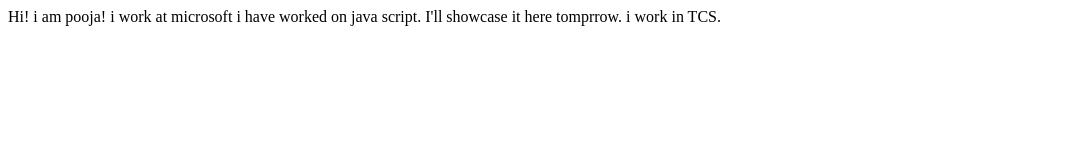
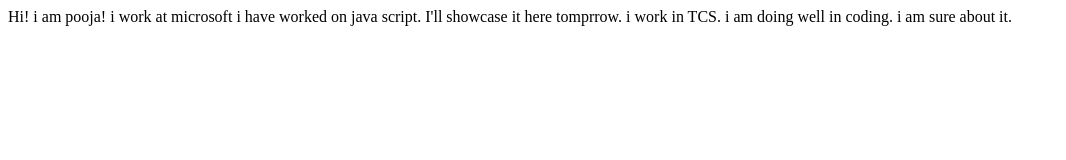
Before and after one commit to poojaptdr/puja-patidar, a plain HTML site: page index.html in a window 1280 px wide. Shown: the whole page, without its empty margins (0-1066 px from the left). Drawn offline with Linux system fonts and the light colour scheme.

Commit message:
update details project 3

```diff
--- a/index.html
+++ b/index.html
@@ -12,5 +12,7 @@
 
     i have worked on java script. I'll showcase it here tomprrow.
     i work in TCS.
+    i am doing well in coding.
+    i am sure about it.
 </body>
 </html>
```
